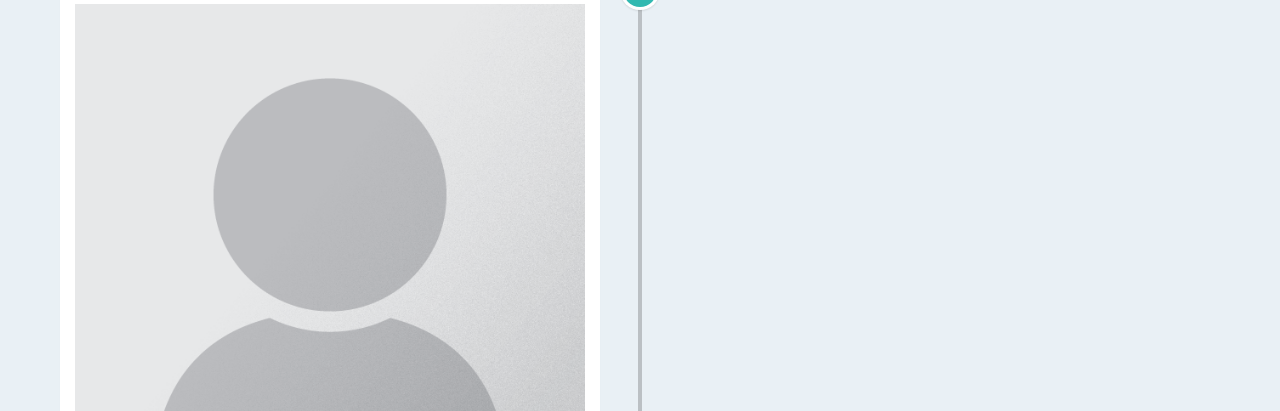
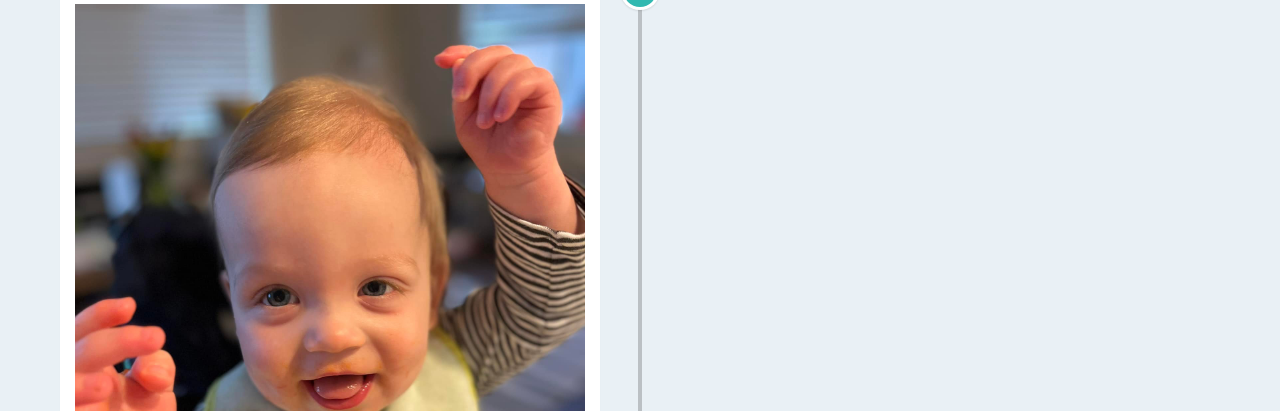
Before and after one commit to chrisheuberger/david-timeline, a plain HTML site: page index.html in a window 1280 px wide. Shown: the part 389-800 px from the top of the page. Drawn offline with nearby package versions, Linux system fonts and the light colour scheme; a web font is replaced by a local one.

Commit message:
update photo

```diff
--- a/index.html
+++ b/index.html
@@ -28,7 +28,7 @@
           <div class="panel-body">
             <h2 class="entry-header">Baby Always Happy</h2>
             <h5 class="year-subhead">year one highlights</h5>
-            <img class="img-responsive" src="img/david-1.png" />
+            <img class="img-responsive" src="img/david-1.jpg" />
             <ul>
               <li>achievement<span class="answerspan">standing up by himself clapping waving crawling</span></li>
               <li>favorite<span class="answerspan">yellow blanket</span></li>
```
Also changed, not shown: img/david-1.jpg (added), img/david-1.png (deleted).
